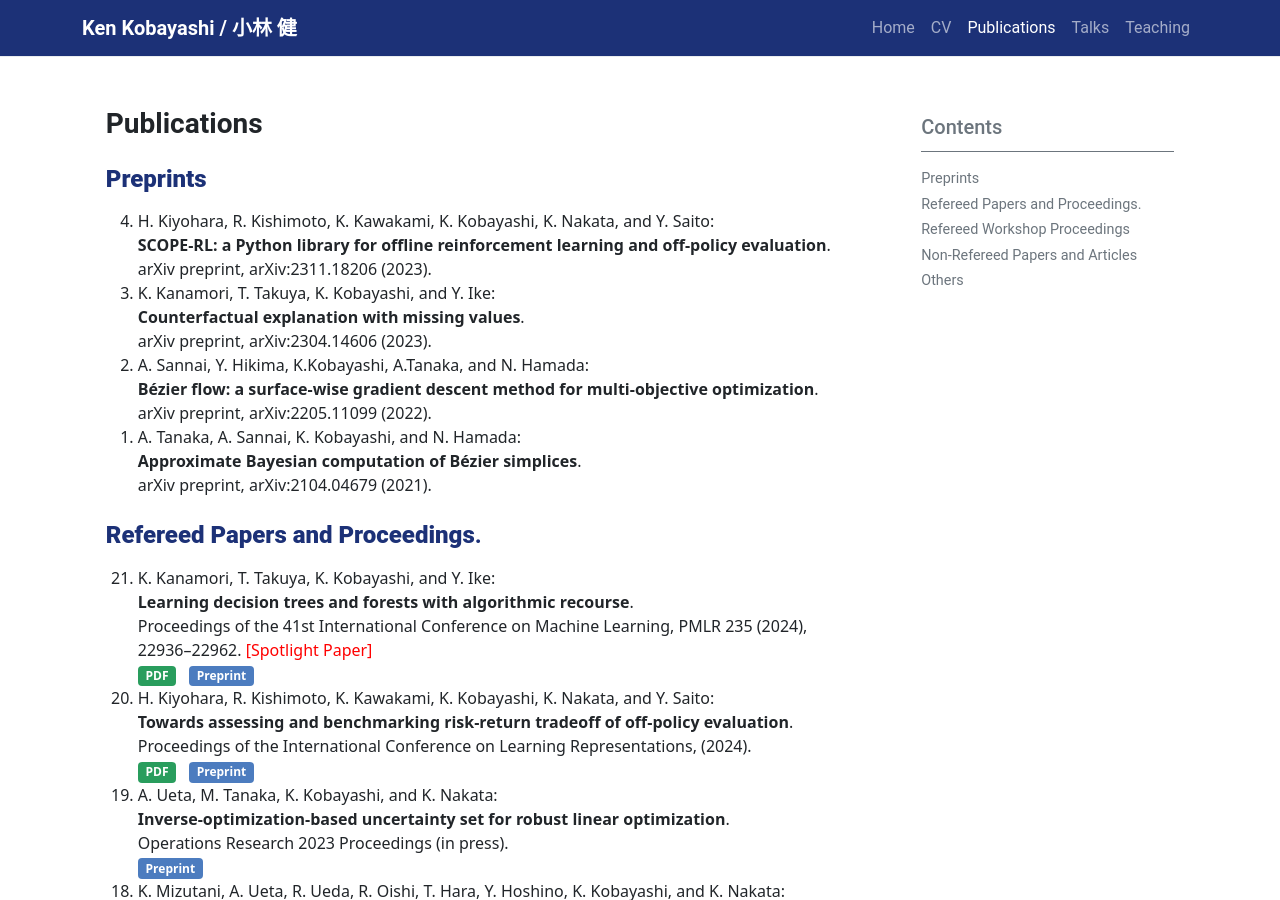
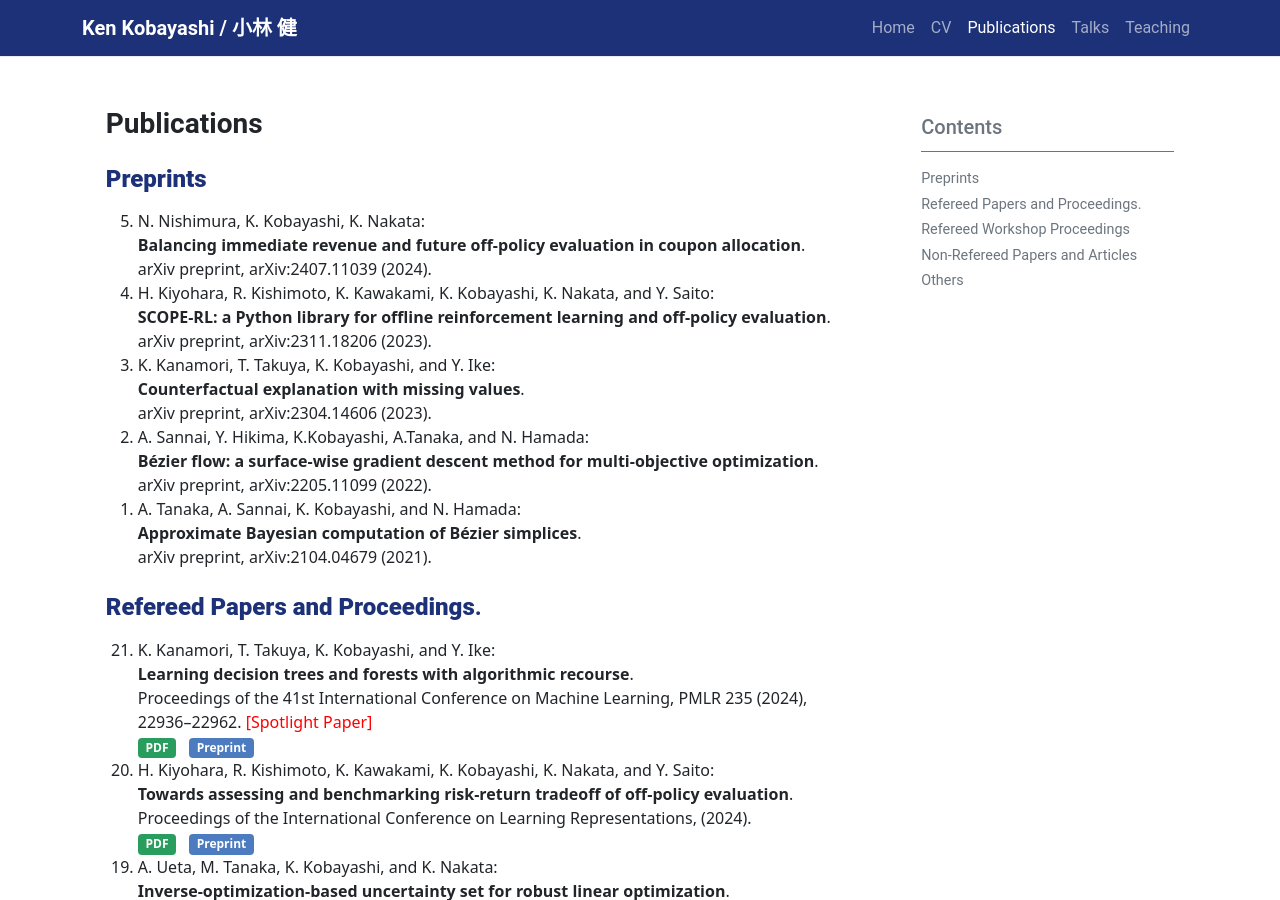
Before and after one commit to KenKoba2119/KenKoba2119.github.io, a Jekyll site: the page built from pages/publications.md, in a window 1280 px wide and 900 px high. Built offline with Jekyll 4.4.1, drawn with Linux system fonts in a browser that asks for light colours.

Commit message:
temporary

```diff
--- a/pages/publications.md
+++ b/pages/publications.md
@@ -7,6 +7,9 @@ toc: true
 # Publications
 
 ## **Preprints**
+1. N. Nishimura, K. Kobayashi, K. Nakata:
+**Balancing immediate revenue and future off-policy evaluation in coupon allocation**.
+arXiv preprint,  arXiv:2407.11039 (2024).
 1. H. Kiyohara, R. Kishimoto, K. Kawakami, K. Kobayashi, K. Nakata, and Y. Saito:
 **SCOPE-RL: a Python library for offline reinforcement learning and off-policy evaluation**.
 arXiv preprint,  arXiv:2311.18206 (2023).
```
